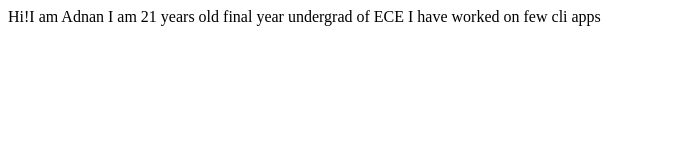
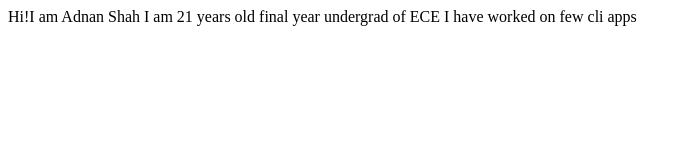
Before and after one commit to Adnanshah21/mySite, a plain HTML site: page index.html in a window 1280 px wide. Shown: the whole page, without its empty margins (0-691 px from the left). Drawn offline with Linux system fonts and the light colour scheme.

Commit message:
Update index.html

```diff
--- a/index.html
+++ b/index.html
@@ -7,7 +7,7 @@
     <title>mySite</title>
 </head>
 <body>
-    Hi!I am Adnan
+    Hi!I am Adnan Shah
     I am 21 years old
     final year undergrad of ECE
     I have worked on few cli apps
```
